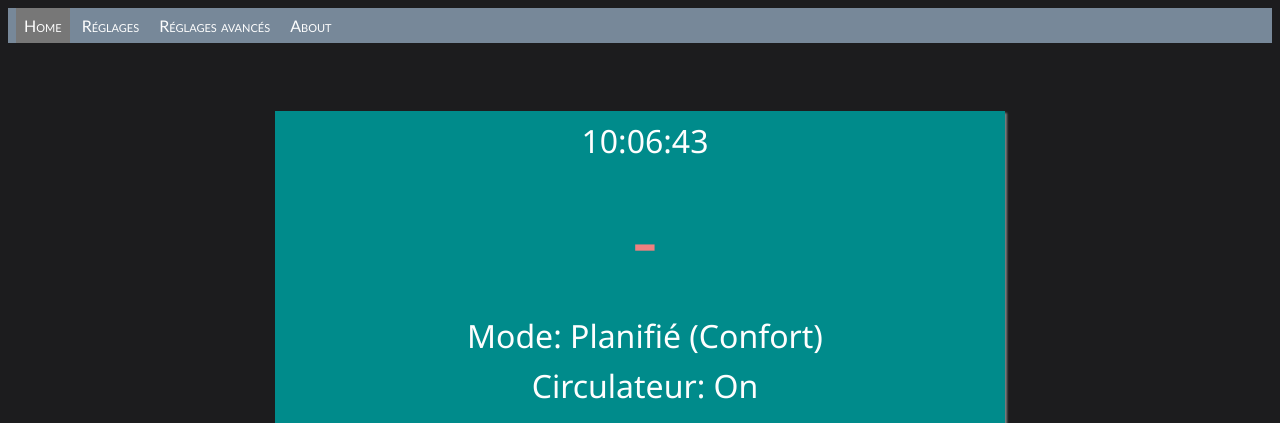
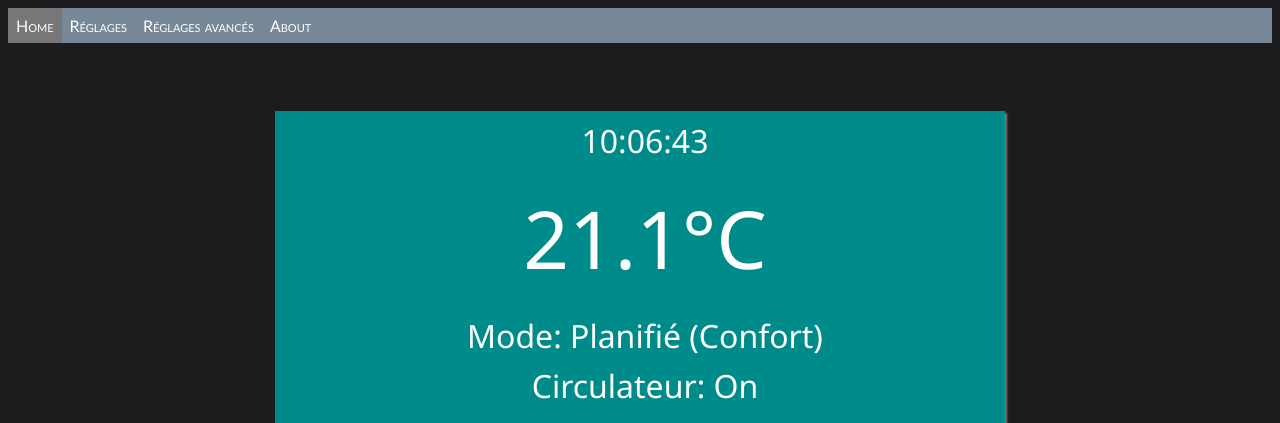
Before and after one commit to bonzai133/webMockup, a Flask app: page / in a window 1280 px wide. Shown: the top 423 px of the page. Run offline with Flask 3, Linux system fonts and the light colour scheme.

Commit message:
Fix Css and other small errors

```diff
--- a/app.py
+++ b/app.py
@@ -34,4 +34,4 @@ def temperature():
     return jsonify(tempDoc)
 
 if __name__ == "__main__":
-    app.run()
+    app.run(debug=True)
--- a/static/index.js
+++ b/static/index.js
@@ -14,12 +14,15 @@ function onLoad(event) {
 }
 
 function initTime() {
+    // Time is not available on all pages
     time = document.getElementById('time');
+    if(time !== null) {
         updateTime();
         // a timing event manager is initialized
         // which must be triggered every second to refresh
         // the display of the current time
         setInterval(updateTime, 1000);
+    }
 }
 
 function updateTime() {
@@ -35,12 +38,16 @@ function normalize(digit) {
 }
 
 function initTemperature() {
+    // temperature is not available on all pages
     temperature = document.getElementById('temperature');
+    if (temperature !== null) {
         unit = document.getElementById('unit');
         tempContainer = document.getElementById('tempContainer');
 
         setTemperature("-");
+        getTemperature();
         setInterval(getTemperature, temperatureRefreshTime);
+    }
 }
 
 function getTemperature() {
--- a/static/site.css
+++ b/static/site.css
@@ -18,27 +18,31 @@ img {
 .navbar {
     background-color: lightslategray;
     font-family: 'Trebuchet MS', 'Lucida Sans Unicode', 'Lucida Grande', 'Lucida Sans', Arial, sans-serif;
+    font-variant: small-caps;
+}
+
+.navbar ul {
+    list-style-type: none;
+    display: flex;
+    margin:0;
+    padding:0;
+}
+
+.navbar li {
+    margin:0;
     padding: 8px;
 }
 
+.navbar li:hover {
+    background-color: #111;
+ }
+
+.navbar li.active {
+    background-color: #777;
+}
 .navbar a {
     text-decoration: none;
     color: inherit;
-    padding: 8px;
-}
-
-
-.navbar-item {
-    font-variant: small-caps;
-
-}
-
-a:hover {
-    background-color: #111;
- }
-
-a.active {
-    background-color: #777;
 }
 
 .body-content {
--- a/templates/layout.html
+++ b/templates/layout.html
@@ -9,12 +9,14 @@
     </head>
 
     <body>
-        <div class="navbar">
-            <a href="{{ url_for('home') }}" class="navbar-item {% if request.path == url_for('home') %}active{% endif %}">Home</a></li>
-            <a href="{{ url_for('config') }}" class="navbar-item {% if request.path == url_for('config') %}active{% endif %}">Réglages</a></li>
-            <a href="{{ url_for('configAdvanced') }}" class="navbar-item {% if request.path == url_for('configAdvanced') %}active{% endif %}">Réglages avancés</a></li>
-            <a href="{{ url_for('about') }}" class="navbar-item {% if request.path == url_for('about') %}active{% endif %}">About</a></li>
-        </div>
+        <nav class="navbar">
+            <ul>
+                <li {% if request.path == url_for('home') %}class="active"{% endif %}><a href="{{ url_for('home') }}">Home</a></li>
+                <li {% if request.path == url_for('config') %}class="active"{% endif %}><a href="{{ url_for('config') }}">Réglages</a></li>
+                <li {% if request.path == url_for('configAdvanced') %}class="active"{% endif %}><a href="{{ url_for('configAdvanced') }}">Réglages avancés</a></li>
+                <li {% if request.path == url_for('about') %}class="active"{% endif %}><a href="{{ url_for('about') }}">About</a></li>
+            </ul>
+        </nav>
 
         <div class="body-content">
             {% block content %}
```
Lines whose indentation alone changed are shown as unchanged.
